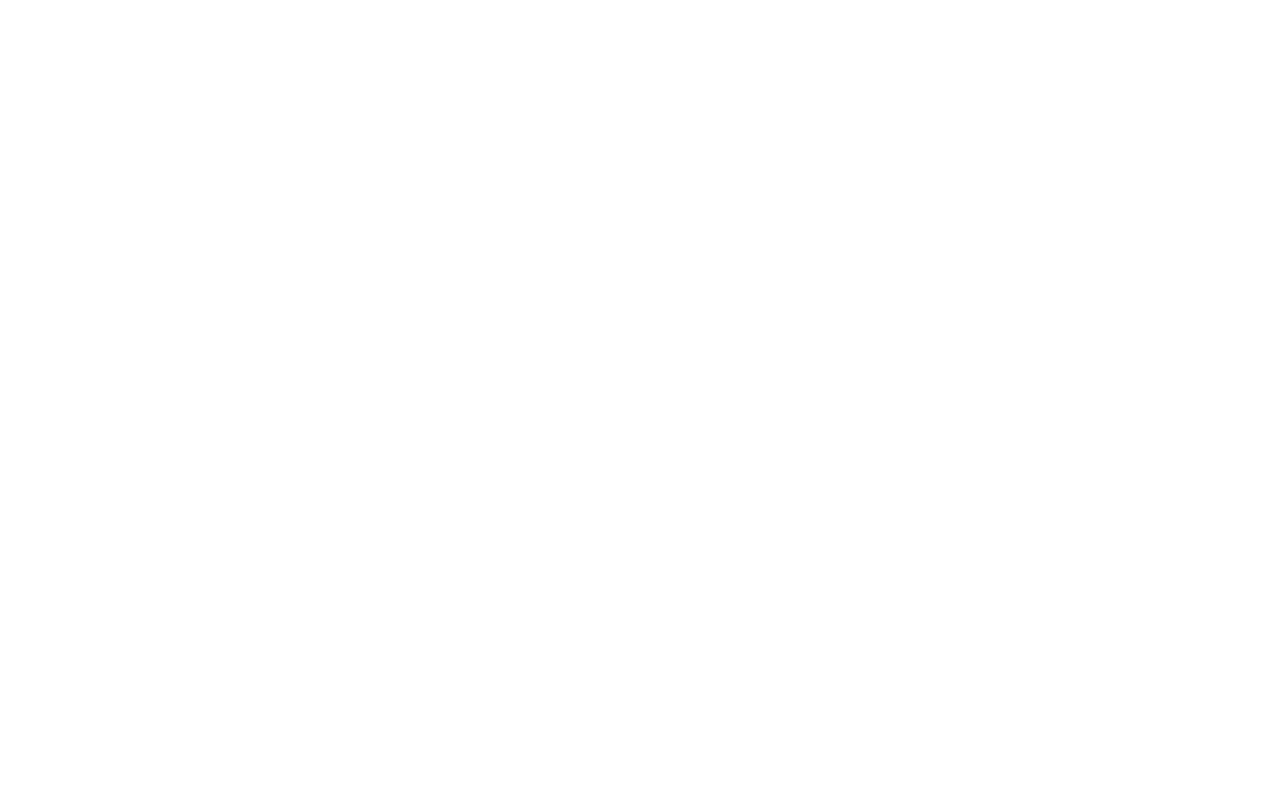
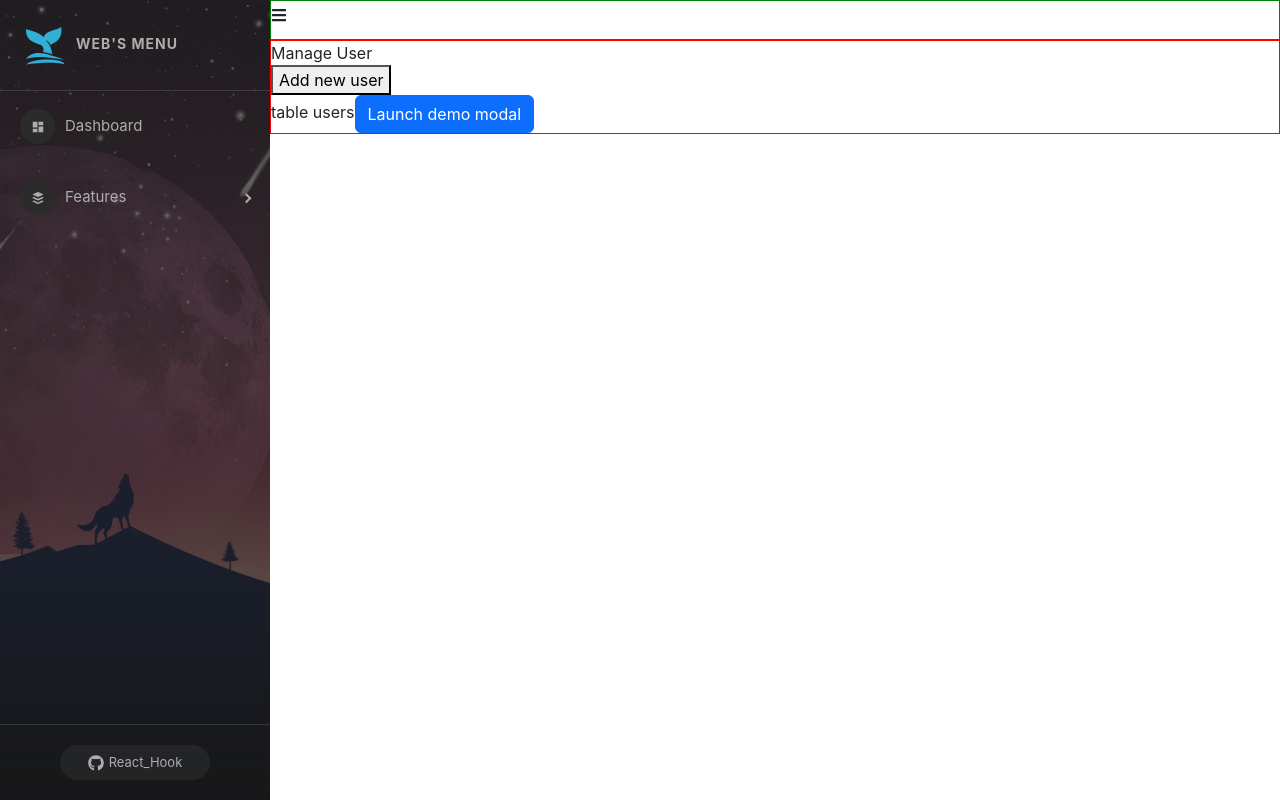
Before and after one commit to hyynee04/React_Hook, a React (Create React App) app: page /admin/manage-user in a window 1280 px wide. Before the commit this address had no page. Built offline with nearby package versions, Linux system fonts and the light colour scheme.

Commit message:
Make Modal create user

```diff
--- a/src/components/Admin/Admin.js
+++ b/src/components/Admin/Admin.js
@@ -1,19 +1,24 @@
+import { useState } from "react";
+import { FaBars } from 'react-icons/fa';
+import './Admin.scss';
 import SideBar from "./SideBar";
-import './Admin.scss'
-import { FaBars } from 'react-icons/fa';
-import { useState } from "react";
+import { Outlet } from 'react-router-dom';
 
 const Admin = (props) => {
     const [collapsed, setCollapsed] = useState(false);
 
-    return(
+    return (
         <div className="admin-container">
             <div className="admin-sidebar">
                 <SideBar collapsed={collapsed}></SideBar>
             </div>
             <div className="admin-content">
-                <FaBars onClick={() => setCollapsed(!collapsed)}/>
-                Content goes here
+                <div className="admin-header">
+                    <FaBars onClick={() => setCollapsed(!collapsed)} />
+                </div>
+                <div className="admin-main">
+                    <Outlet />
+                </div>
             </div>
         </div>
     )
--- a/src/components/Admin/Admin.scss
+++ b/src/components/Admin/Admin.scss
@@ -5,4 +5,16 @@
             height: 100vh !important;
         }
     }
+
+    .admin-content {
+        width: 100%;
+        .admin-header {
+            height: 40px;
+            border: 1px solid green;
+        }
+
+        .admin-main {
+            border: 1px solid red;
+        }
+    }
 }
--- /dev/null
+++ b/src/components/Admin/Content/DashBoard.js
@@ -0,0 +1,9 @@
+const DashBoard = (props) => {
+    return(
+        <div>
+            DashBoard
+        </div>
+    )
+}
+
+export default DashBoard;
--- /dev/null
+++ b/src/components/Admin/Content/ManageUser.js
@@ -0,0 +1,21 @@
+import ModalCreateUser from "./ModalCreateUser";
+const ManageUser = (props) => {
+    return (
+        <div className="manage-user-container">
+            <div className="title">
+                Manage User
+            </div>
+            <div className="user-content">
+                <div>
+                    <button>Add new user</button>
+                </div>
+                <div>
+                    table users
+                    <ModalCreateUser />
+                </div>
+            </div>
+        </div>
+    )
+}
+
+export default ManageUser;
--- /dev/null
+++ b/src/components/Admin/Content/ModalCreateUser.js
@@ -0,0 +1,67 @@
+import { useState } from 'react';
+import Button from 'react-bootstrap/Button';
+import Modal from 'react-bootstrap/Modal';
+
+const ModalCreateUser = () => {
+    const [show, setShow] = useState(false);
+
+    const handleClose = () => setShow(false);
+    const handleShow = () => setShow(true);
+
+    return (
+        <>
+            <Button variant="primary" onClick={handleShow}>
+                Launch demo modal
+            </Button>
+
+            <Modal
+                show={show}
+                onHide={handleClose}
+                size="xl"
+                backdrop="static"
+            >
+                <Modal.Header closeButton>
+                    <Modal.Title>Add new user</Modal.Title>
+                </Modal.Header>
+                <Modal.Body>
+                    <form className="row g-3">
+                        <div className="col-md-6">
+                            <label className="form-label">Email</label>
+                            <input type="email" className="form-control" />
+                        </div>
+                        <div className="col-md-6">
+                            <label className="form-label">Password</label>
+                            <input type="password" className="form-control" />
+                        </div>
+                        <div className="col-md-6">
+                            <label className="form-label">Username</label>
+                            <input type="text" className="form-control" placeholder="1234abcd" />
+                        </div>
+                        <div className="col-md-4">
+                            <label className="form-label">Role</label>
+                            <select className="form-select">
+                                <option selected value="User">USER</option>
+                                <option value="Admin">ADMIN</option>
+                            </select>
+                        </div>
+                        <div className="col-md-12">
+                            <label className="form-label">Image</label>
+                            <input type="file" />
+                        </div>
+                    </form>
+
+                </Modal.Body>
+                <Modal.Footer>
+                    <Button variant="secondary" onClick={handleClose}>
+                            Close
+                        </Button>
+                        <Button variant="primary" onClick={handleClose}>
+                            Save
+                        </Button>
+                    </Modal.Footer>
+            </Modal>
+        </>
+    );
+}
+
+export default ModalCreateUser;
--- a/src/components/Admin/SideBar.js
+++ b/src/components/Admin/SideBar.js
@@ -10,9 +10,11 @@ import {
 import 'react-pro-sidebar/dist/css/styles.css';
 import './SideBar.scss';
 
-import { FaBuffer, FaDiceFour, FaGithub } from 'react-icons/fa';
+import { GiWhaleTail } from "react-icons/gi";
+import { FaBuffer, FaGithub } from 'react-icons/fa';
 import { MdDashboard } from "react-icons/md";
 import sidebarBg from '../../assets/bg2.jpg';
+import { Link } from 'react-router-dom';
 
 
 const SideBar = (props) => {
@@ -39,7 +41,7 @@ const SideBar = (props) => {
                             whiteSpace: 'nowrap',
                         }}
                     >
-                        <FaDiceFour size={'3em'} color='#31AFD4'/>
+                        <GiWhaleTail size={'3em'} color='#31AFD4'/>
                         <span style={{marginLeft: '10px'}}>WEB's MENU</span>
                     </div>
                 </SidebarHeader>
@@ -50,6 +52,7 @@ const SideBar = (props) => {
                             icon={<MdDashboard />}
                         >
                             Dashboard
+                            <Link to="/admin" />
                         </MenuItem>
                     </Menu>
                     <Menu iconShape="circle">
@@ -57,7 +60,10 @@ const SideBar = (props) => {
                             title="Features"
                             icon={<FaBuffer />}
                         >
-                            <MenuItem>Quản lý Users</MenuItem>
+                            <MenuItem>
+                                Quản lý Users
+                                <Link to="/admin/manage-user" />
+                            </MenuItem>
                             <MenuItem>Quản lý Bài Quiz</MenuItem>
                             <MenuItem>Quản lý Câu Hỏi</MenuItem>
                         </SubMenu>
--- a/src/index.js
+++ b/src/index.js
@@ -1,18 +1,20 @@
+import 'bootstrap/dist/css/bootstrap.min.css';
 import React from 'react';
 import ReactDOM from 'react-dom/client';
-import App from './App';
-import reportWebVitals from './reportWebVitals';
 import { Provider } from 'react-redux';
-import store from './redux/store';
-import 'bootstrap/dist/css/bootstrap.min.css';
 import {
   BrowserRouter,
+  Route,
   Routes,
-  Route,
 } from 'react-router-dom';
+import App from './App';
+import Admin from './components/Admin/Admin';
+import ManageUser from './components/Admin/Content/ManageUser';
+import HomePage from './components/Home/HomePage';
 import User from './components/User/User';
-import Admin from './components/Admin/Admin';
-import HomePage from './components/Home/HomePage';
+import store from './redux/store';
+import reportWebVitals from './reportWebVitals';
+import DashBoard from './components/Admin/Content/DashBoard';
 
 const root = ReactDOM.createRoot(document.getElementById('root'));
 root.render(
@@ -24,7 +26,11 @@ root.render(
           <Route index element={<HomePage />} />
           <Route path='user' element={<User />} />
         </Route>
-        <Route path='admin' element={<Admin />} />
+
+        <Route path='admin' element={<Admin />}>
+          <Route index element={<DashBoard />} />
+          <Route path='manage-user' element={<ManageUser />} />
+        </Route>
       </Routes>
     </BrowserRouter>
     {/* </React.StrictMode> */}
```
